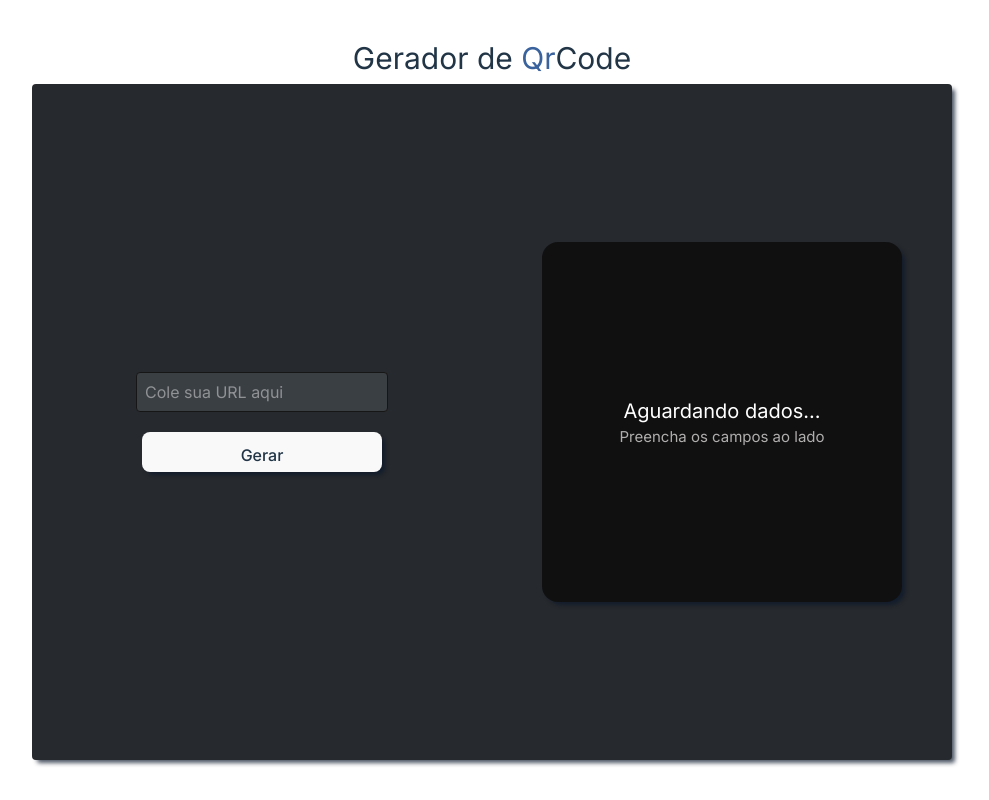
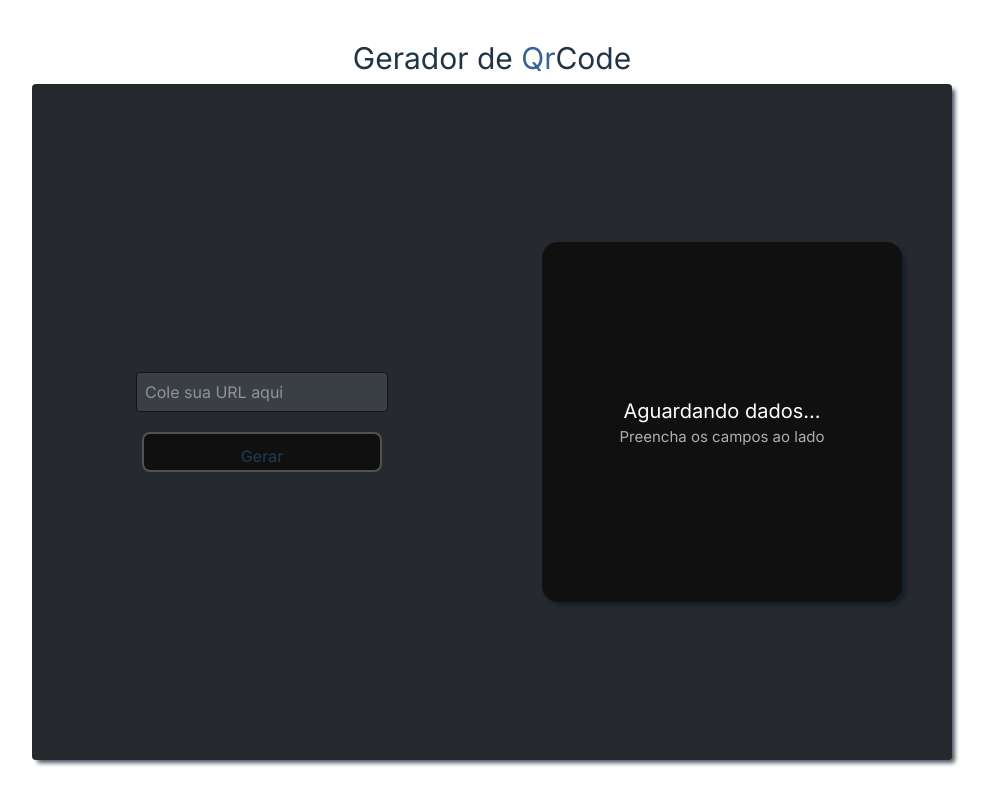
Before and after one commit to joseathael00/qrcode-generator, a React (Vite) app: page / in a window 1280 px wide. Shown: the whole page, without its empty margins (148-1137 px from the left). Built offline with nearby package versions, Linux system fonts and the light colour scheme.

Commit message:
Mudança de cor da borda dos botões

```diff
--- a/src/App.css
+++ b/src/App.css
@@ -3,6 +3,7 @@
 @theme {
   --color-dark: #101011;
   --shadow-marine-blue: 4px 4px 4px -1px rgba(11, 24, 43, 0.72);
+  --color-gray: #535252;
 }
 
 @utility flex-center {
--- a/src/App.tsx
+++ b/src/App.tsx
@@ -70,14 +70,14 @@ export default function App() {
                   setGeneratedUrl("");
                   setInputTextContent("");
                 }}
-                className="absolute bg-dark h-15 w-30 shadow-marine-blue bottom-75 right-80"
+                className="absolute bg-dark h-15 w-30 border-2 border-solid border-gray bottom-75 right-80"
               >
                 Limpar
               </button>
 
               <button
                 onClick={() => handleDownload()}
-                className="absolute bg-dark h-15 w-40 shadow-marine-blue top-75 left-75"
+                className="absolute bg-dark h-15 w-40 border-2 border-solid border-gray top-75 left-75"
               >
                 Baixar imagem
               </button>
@@ -95,9 +95,9 @@ export default function App() {
 
           <button
             onClick={() => setGeneratedUrl(inputTextContent)}
-            className="h-10 w-60 2xl:h-15 2xl:w-80 bg-dark shadow-marine-blue"
+            className="h-10 w-60 2xl:h-15 2xl:w-80 bg-dark border-2 border-solid border-gray"
           >
-            <p className="2xl:text-[1.2rem]">Gerar</p>
+            <p className="2xl:text-[1.2rem] ">Gerar</p>
           </button>
         </div>
 
--- a/src/index.css
+++ b/src/index.css
@@ -48,7 +48,6 @@ body {
 
 button {
   border-radius: 8px;
-  border: 1px solid transparent;
   padding: 0.6em 1.2em;
   font-size: 1em;
   font-weight: 500;
@@ -65,7 +64,4 @@ button {
   a:hover {
     color: #747bff;
   }
-  button {
-    background-color: #f9f9f9;
-  }
 }
```
